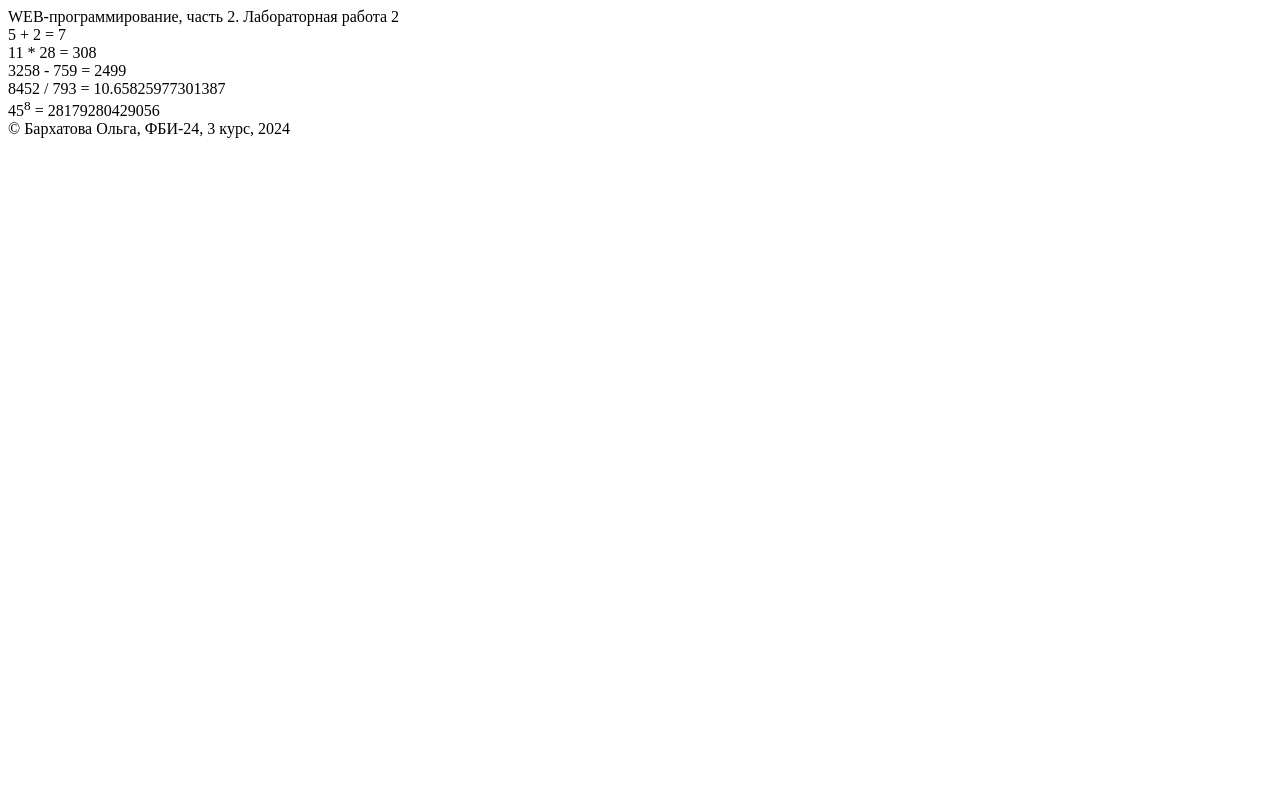
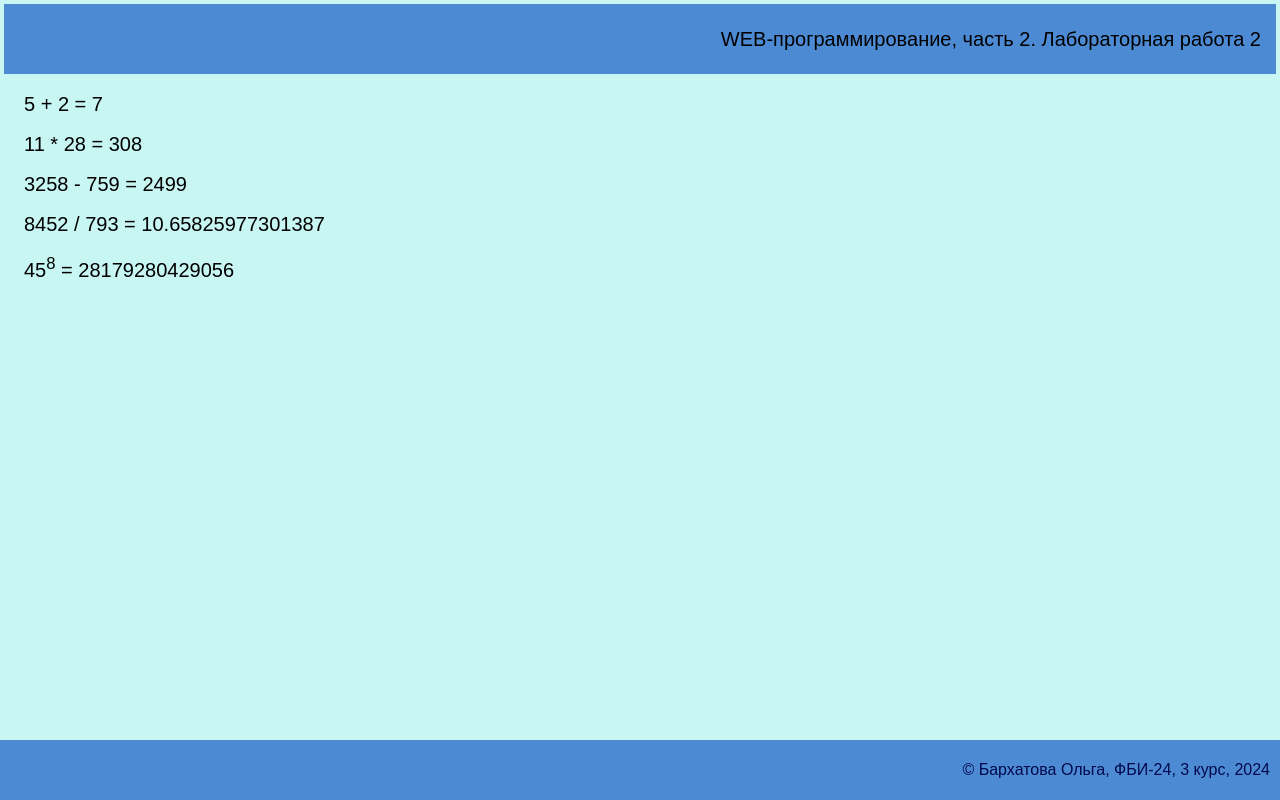
Before and after one commit to brkhtvvv/web--programming-labs-2, a Flask app: page /lab2/example in a window 1280 px wide. Run offline with Flask 3, Linux system fonts and the light colour scheme.

Commit message:
Подключение стилей

```diff
--- /dev/null
+++ b/static/main.css
@@ -0,0 +1,32 @@
+body {
+    background-color: rgb(199, 246, 243);
+    color: rgb(0, 0, 0);
+    font-family: Arial;
+    margin: 4px;
+    text-align: left;
+    line-height: 40px;
+    font-size: 20px;
+}
+
+footer {
+    background-color: rgb(76, 139, 212);
+    color: rgb(3, 9, 77);
+    padding: 10px;
+    font-size: 16px;
+    text-align: right;
+    position: fixed;
+    bottom: 0;
+    right: 0;
+    left: 0;
+}
+
+header {
+    margin-bottom: 10px;
+    padding: 15px;
+    background: rgb(76, 139, 212);
+    text-align: right;
+}
+
+main {
+    margin: 10px 20px 56px;
+}
--- a/templates/example.html
+++ b/templates/example.html
@@ -4,6 +4,7 @@
     <meta charset="UTF-8">
     <meta name="viewport" content="width=device-width, initial-scale=1.0">
     <title>Бархатова Ольга. Лабораторная 2</title>
+    <link rel="stylesheet" href="{{url_for('static', filename='main.css')}}">
 </head>
 <body>
     <header>
```
